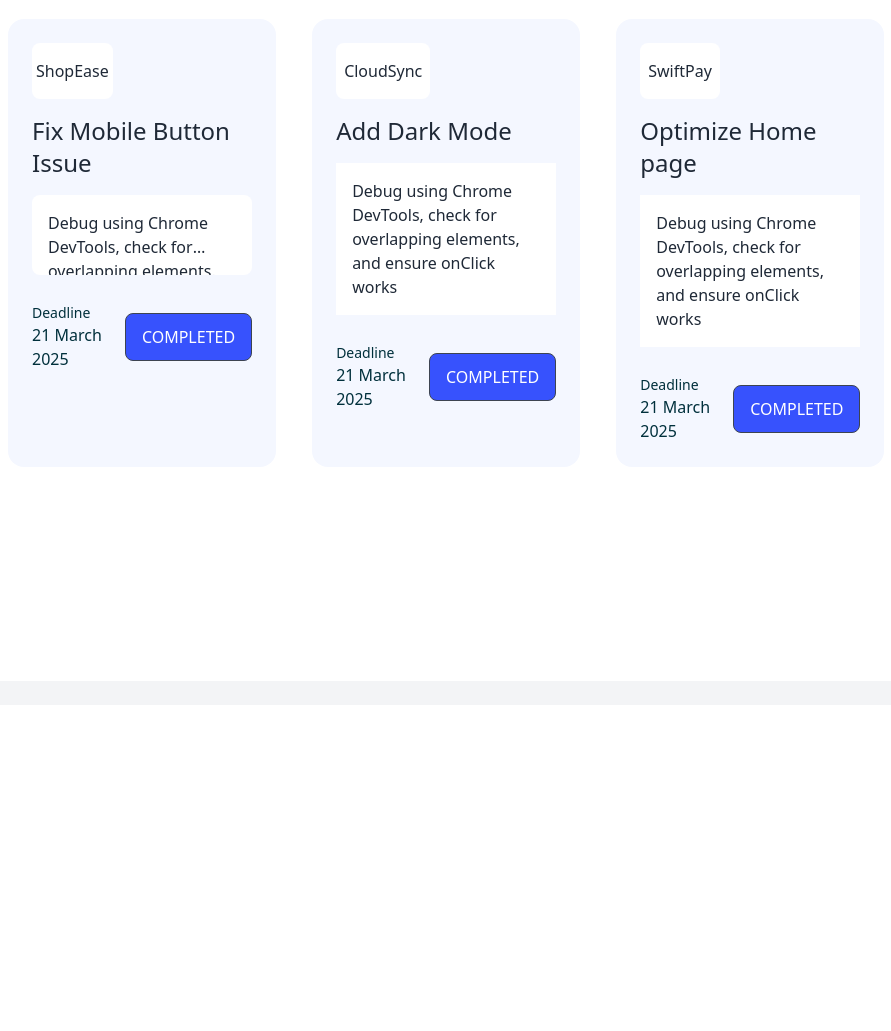
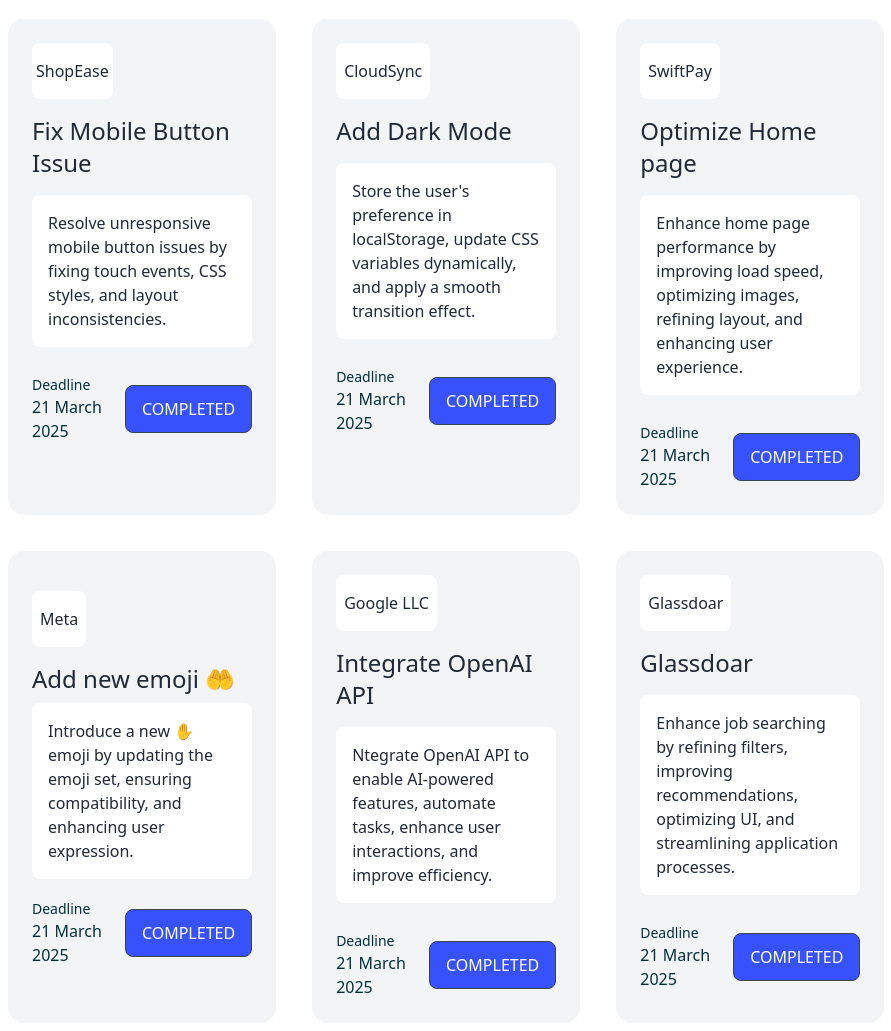
Before and after one commit to yeasin549/A5-Dev-Board, a plain HTML site: page index.html in a window 1280 px wide. Shown: the part 345-1376 px from the top of the page, without its empty margins (32-923 px from the left). Before the commit the page ends 1050 px from the top, so only its background shows below. Drawn offline with nearby package versions, Linux system fonts and the light colour scheme.

Commit message:
added another three card design

```diff
--- a/index.html
+++ b/index.html
@@ -70,10 +70,10 @@
                 </div>
 
                 <div class="grid grid-cols-1 p-4 bg-white md:grid-cols-2 lg:grid-cols-3 gap-9">
-                    <div class="bg-[#F4F7FF] rounded-2xl p-6">
+                    <div class="bg-gray-100 rounded-2xl p-6">
                         <p class="inline-block px-1 py-4 text-base bg-white rounded-lg">ShopEase</p>
                         <h3 class="my-4 text-2xl font-medium card-title">Fix Mobile Button Issue </h3>
-                        <p class="p-4 text-base bg-white mb-7 rounded-lg overflow-hidden text-ellipsis line-clamp-2 ">Debug using Chrome DevTools, check for overlapping elements, and ensure onClick works </span></p>
+                        <p class="p-4 text-base bg-white mb-7 rounded-lg ">Resolve unresponsive mobile button issues by fixing touch events, CSS styles, and layout inconsistencies. </span></p>
                         <div class="flex items-center justify-between">
                             <div>
                                 <p class="text-sm text-[#00303C]">Deadline</p>
@@ -85,10 +85,10 @@
                         </div>
                     </div>
 
-                    <div class="bg-[#F4F7FF] rounded-2xl p-6">
+                    <div class="bg-gray-100 rounded-2xl p-6">
                         <p class="inline-block px-2 py-4 text-base bg-white rounded-lg">CloudSync</p>
                         <h3 class="my-4 text-2xl font-medium card-title" >Add Dark Mode</h3>
-                        <p class="p-4 text-base bg-white mb-7">Debug using Chrome DevTools, check for overlapping elements, and ensure onClick works </p>
+                        <p class="p-4 text-base bg-white mb-7 rounded-lg">Store the user's preference in localStorage, update CSS variables dynamically, and apply a smooth transition effect. </p>
                         <div class="flex items-center justify-between">
                             <div>
                                 <p class="text-sm text-[#00303C]">Deadline</p>
@@ -100,10 +100,52 @@
                         </div>
                     </div>
 
-                    <div class="bg-[#F4F7FF] rounded-2xl p-6">
+                    <div class="bg-gray-100 rounded-2xl p-6">
                         <p class="inline-block px-2 py-4 text-base bg-white rounded-lg">SwiftPay</p>
                         <h3 class="my-4 text-2xl font-medium card-title">Optimize  Home page </h3>
-                        <p class="p-4 text-base bg-white mb-7">Debug using Chrome DevTools, check for overlapping elements, and ensure onClick works </p>
+                        <p class="p-4 text-base bg-white mb-7 rounded-lg">Enhance home page performance by improving load speed, optimizing images, refining layout, and enhancing user experience. </p>
+                        <div class="flex items-center justify-between">
+                            <div>
+                                <p class="text-sm text-[#00303C]">Deadline</p>
+                                <h4 class="text-base font-medium text-[#00303C]">21 March 2025</h4>
+                            </div>
+                            <div>
+                                <button class="btn bg-[#3752FD] hover:text-black text-white text-base font-medium">Completed</button>
+                            </div>
+                        </div>
+                    </div>
+                    <div class="bg-gray-100 rounded-2xl p-6">
+                        <p class="inline-block px-2 py-4 my-4 text-base bg-white rounded-lg">Meta</p>
+                        <h3 class="text-2xl font-medium card-title">Add new emoji 🤲</h3>
+                        <p class="p-4 text-base bg-white mb-5 rounded-lg mt-2">Introduce a new ✋ emoji by updating the emoji set, ensuring compatibility, and enhancing user expression. </p>
+                        <div class="flex items-center justify-between">
+                            <div>
+                                <p class="text-sm text-[#00303C]">Deadline</p>
+                                <h4 class="text-base font-medium text-[#00303C]">21 March 2025</h4>
+                            </div>
+                            <div>
+                                <button class="btn bg-[#3752FD] hover:text-black text-white text-base font-medium">Completed</button>
+                            </div>
+                        </div>
+                    </div>
+                    <div class="bg-gray-100 rounded-2xl p-6">
+                        <p class="inline-block px-2 py-4 text-base bg-white rounded-lg">Google LLC</p>
+                        <h3 class="my-4 text-2xl font-medium card-title" >Integrate OpenAI API </h3>
+                        <p class="p-4 text-base bg-white mb-7 rounded-lg">Ntegrate OpenAI API to enable AI-powered features, automate tasks, enhance user interactions, and improve efficiency.</p>
+                        <div class="flex items-center justify-between">
+                            <div>
+                                <p class="text-sm text-[#00303C]">Deadline</p>
+                                <h4 class="text-base font-medium text-[#00303C]">21 March 2025</h4>
+                            </div>
+                            <div>
+                                <button class="btn bg-[#3752FD] hover:text-black text-white text-base font-medium">Completed</button>
+                            </div>
+                        </div>
+                    </div>
+                    <div class="bg-gray-100 rounded-2xl p-6">
+                        <p class="inline-block px-2 py-4 text-base bg-white rounded-lg">Glassdoar</p>
+                        <h3 class="my-4 text-2xl font-medium card-title">Glassdoar</h3>
+                        <p class="p-4 text-base bg-white mb-7 rounded-lg">Enhance job searching by refining filters, improving recommendations, optimizing UI, and streamlining application processes.</p>
                         <div class="flex items-center justify-between">
                             <div>
                                 <p class="text-sm text-[#00303C]">Deadline</p>
```
